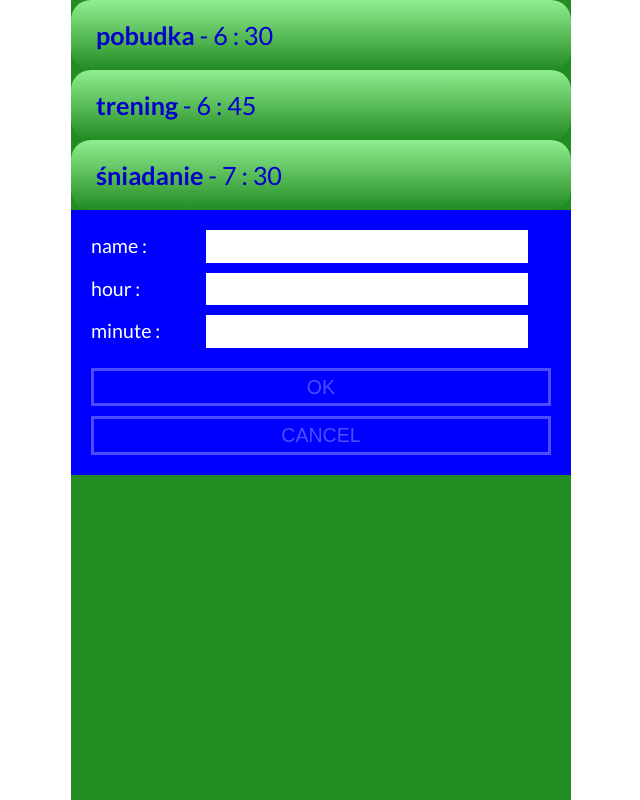
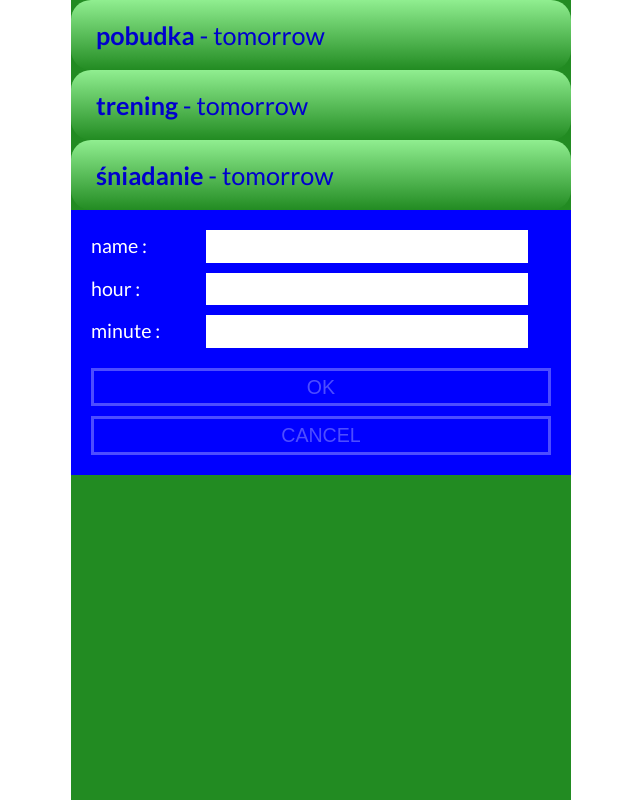
Before and after one commit to RobertSajdak/React_Planner_Notebook, a React (Create React App) app in the folder react-planner/: page / in a window 1280 px wide. Shown: the whole page, without its empty margins (319-959 px from the left). Built offline with nearby package versions, Linux system fonts and the light colour scheme; data requests are answered from the project's data file.

Commit message:
#29 Dodanie walidacji czasu.

```diff
--- a/react-planner/src/App.jsx
+++ b/react-planner/src/App.jsx
@@ -9,10 +9,16 @@ class App extends Component { // Wywołanie komponentu stanu.
     constructor() {
         super();
         this.state = {
+            now: { // Pobranie aktualnego czasu.
+                hour: new Date().getHours(),
+                minute: new Date().getMinutes(),
+                seconds: new Date().getSeconds()
+            },
             events: [
                 {id: 0, name: "pobudka", hour:6, minute:30},
                 {id: 1, name: "trening", hour:6, minute:45},
                 {id: 2, name: "śniadanie", hour:7, minute:30},
+                {id: 3, name: "bieganie", hour:21, minute:20},
             ],
             editedEvent: { // Pole do edycji wartości formularza.
                 id: uniqid(), // Dodanie unikatowego ID.
@@ -108,6 +114,7 @@ class App extends Component { // Wywołanie komponentu stanu.
                     name={el.name}
                     hour={el.hour}
                     minute={el.minute}
+                    timeNow={this.state.now}
                     onRemove={id => this.handleRemoveEvent(id)}
                     onEditInit={id => this.handleEditInit(id)}
                 />
--- a/react-planner/src/Countdown.jsx
+++ b/react-planner/src/Countdown.jsx
@@ -1,24 +1,47 @@
 import React from "react";
 import PropTypes from "prop-types";
+import { hourMinuteToSeconds, secondsToHourMinuteSecond } from "./utils";
 
 import "./Countdown.css";
 import "./../node_modules/semantic-ui-css/semantic.css";
 
-const Countdown = props => (
+const Countdown = props => {
+    const eventInSeconds = hourMinuteToSeconds(
+        props.hour,
+        props.minute
+    );
+    const nowInSeconds = hourMinuteToSeconds(
+        props.timeNow.hour,
+        props.timeNow.minute
+    ) + props.timeNow.seconds;
+
+    const diff = eventInSeconds - nowInSeconds;
+    // Jeśli różnica czasu (diff) pomiędzy teraz a wydarzeniem przyszłym jest dodatnia,
+    // podaj liczbę sekund, która została do rozpoczęcia wydarzenia.
+    // Jeśli diff jest ujemna, wypisz "tomorrow", czyli wydarzenie odbędzie się jutro.
+    const diffText = diff > 0 ? secondsToHourMinuteSecond(diff) : "tomorrow";
+
+
+    return (
     <div className="countdown">
-        <strong>{props.name}</strong> - {props.hour} : {props.minute}
+        <strong>{props.name}</strong> - {diffText}
         <div className="countdown__icons">
             <i className="icon edit" onClick={() => props.onEditInit(props.id)}/>
             <i className="icon times" onClick={() => props.onRemove(props.id)} />
         </div>
     </div>
-);
+)};
 
 Countdown.propTypes = {
     name: PropTypes.string.isRequired,
     hour: PropTypes.number,
     minute: PropTypes.number,
     onEditInit: PropTypes.func,
+    timeNow: PropTypes.shape({
+        hour: PropTypes.number,
+        minute: PropTypes.number,
+        seconds: PropTypes.number
+    }),
     onRemove: PropTypes.func,
 };
 
--- a/react-planner/src/utils.js
+++ b/react-planner/src/utils.js
@@ -24,3 +24,22 @@ export function isValidMinute(val) {
     if(val >=0 && val <=59) return true;
     return false;
 }
+
+export function hourMinuteToSeconds (h, m) {
+    return h * 3600 + m * 60;
+}
+
+export function secondsToHourMinuteSecond(s) {
+    let seconds = s;
+    const hour = Math.floor(seconds / 3600)
+        .toString()
+        .padStart(2, 0);
+    seconds -= hour * 3600;
+    const minute = Math.floor(seconds / 60)
+        .toString()
+        .padStart(2, 0);
+    seconds -= minute * 60;
+    seconds = seconds.toString().padStart(2, 0);
+
+    return `${hour}h:${minute}m:${seconds}s`;
+}
```
